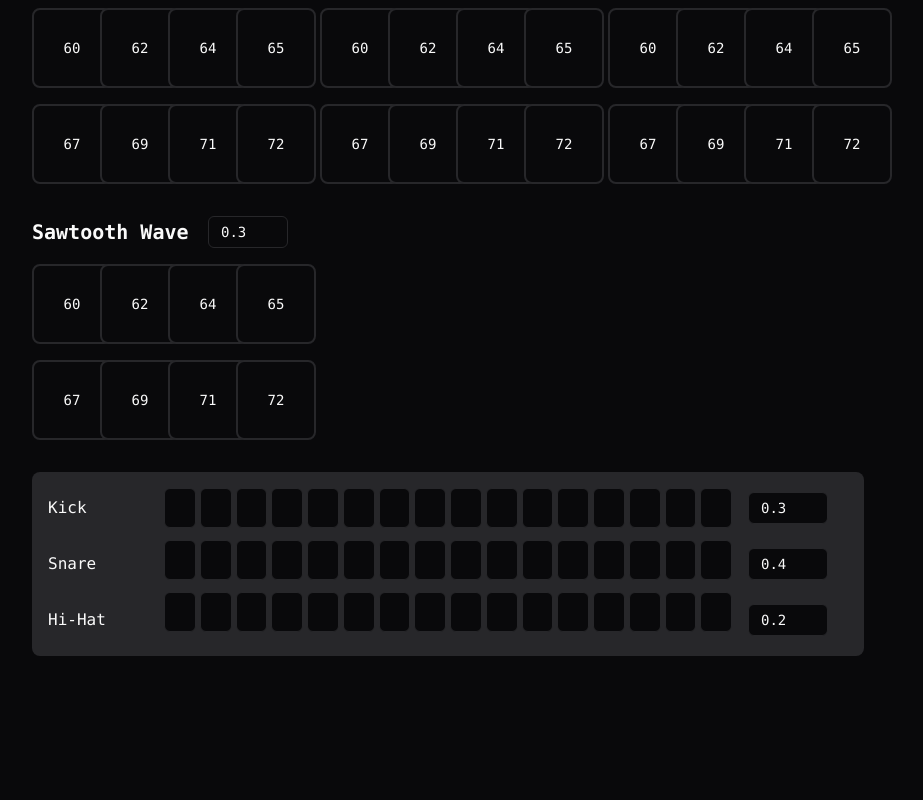
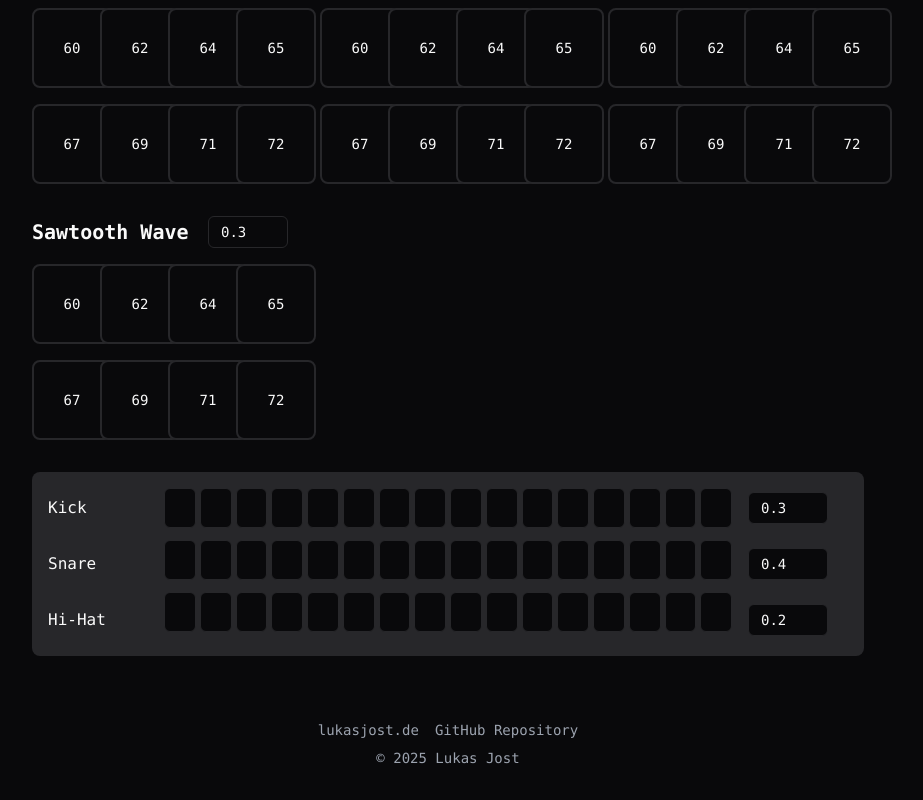
Before and after one commit to noplacetoh1de/programmable-soundboard, a React (Vite) app: page / in a window 1280 px wide. Shown: the part 256-1056 px from the top of the page, without its empty margins (192-1115 px from the left). Before the commit the page ends 944 px from the top, so only its background shows below. Built offline with nearby package versions, Linux system fonts and the light colour scheme.

Commit message:
Add footer with links
Implemented a footer that includes the copyright notice "Lukas Jost" based on the current year. Added a link to the website "lukasjost.de" and a link to the GitHub repository "https://github.com/noplacetoh1de/loopmelody-maker".
[skip gpt_engineer]

```diff
--- a/src/pages/Index.tsx
+++ b/src/pages/Index.tsx
@@ -4,7 +4,6 @@ import { Sequencer } from "@/components/Sequencer";
 import { SequencerGrid } from "@/components/SequencerGrid";
 import { useAudioEngine } from "@/hooks/useAudioEngine";
 import { useToast } from "@/hooks/use-toast";
-import { WAVEFORMS } from "@/lib/constants";
 
 const Index = () => {
   const audioEngine = useAudioEngine();
@@ -100,6 +99,32 @@ const Index = () => {
         isPlaying={isPlaying}
         currentStep={step}
       />
+
+      <footer className="mt-auto pt-8 text-sm text-gray-400">
+        <div className="flex flex-col items-center gap-2">
+          <div className="flex gap-4">
+            <a
+              href="https://lukasjost.de"
+              target="_blank"
+              rel="noopener noreferrer"
+              className="hover:text-white transition-colors"
+            >
+              lukasjost.de
+            </a>
+            <a
+              href="https://github.com/noplacetoh1de/loopmelody-maker"
+              target="_blank"
+              rel="noopener noreferrer"
+              className="hover:text-white transition-colors"
+            >
+              GitHub Repository
+            </a>
+          </div>
+          <div>
+            © {new Date().getFullYear()} Lukas Jost
+          </div>
+        </div>
+      </footer>
     </div>
   );
 };
```
